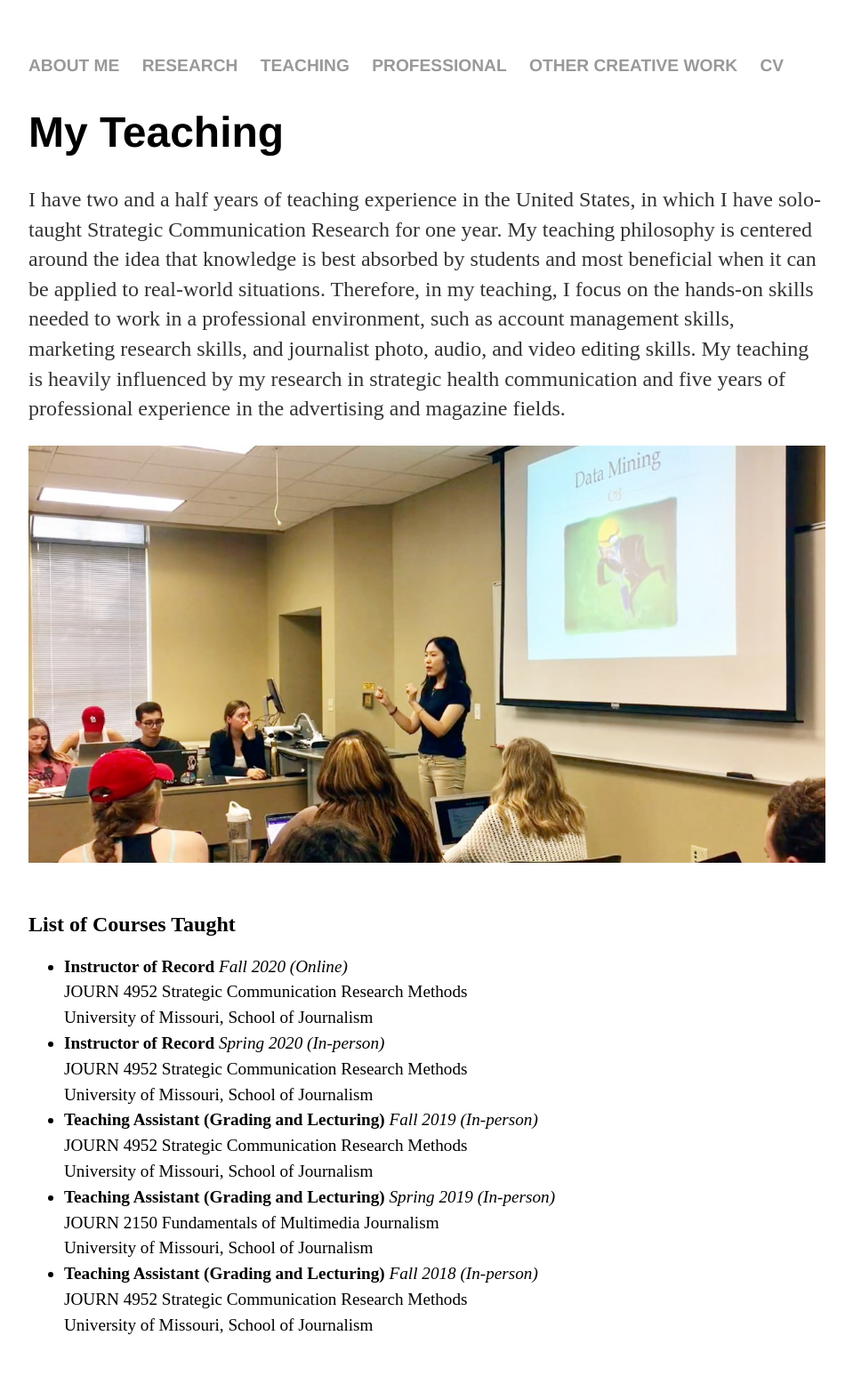
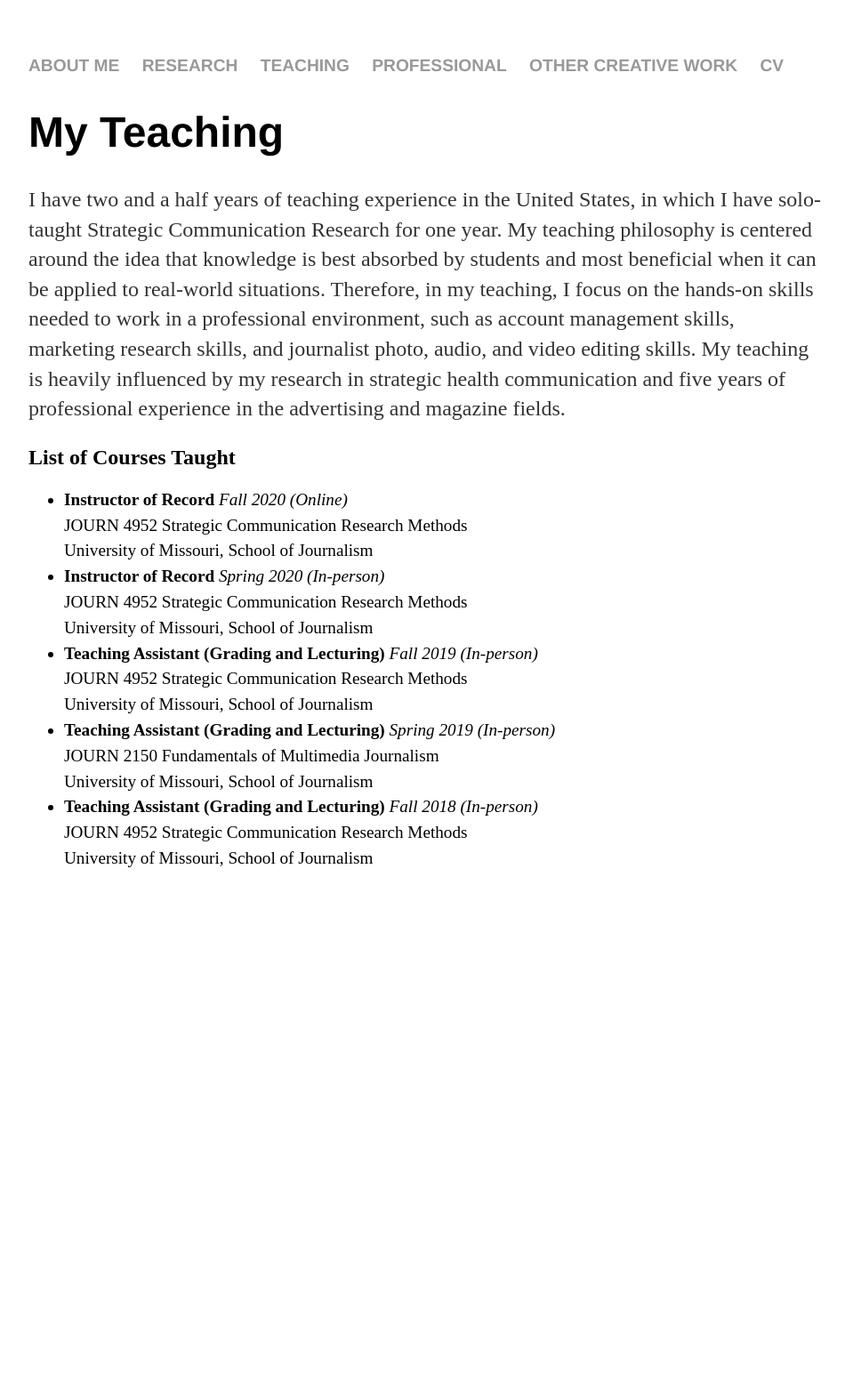
Before and after one commit to sisihuphd/sisihuphd.github.io, a Jekyll site: the page built from teaching/index.html, in a window 1280 px wide. Shown: the whole page at 89% size, without its empty margins (160-1119 px from the left). Built offline with Jekyll 4.4.1, drawn with Linux system fonts in a browser that asks for light colours; after the commit the page ends 1040 px from its top, so only the background shows below that.

Commit message:
Update index.html

```diff
--- a/teaching/index.html
+++ b/teaching/index.html
@@ -9,10 +9,6 @@ title: My Teaching
         Therefore, in my teaching, I focus on the hands-on skills needed to work in a professional environment, such as account management skills,
         marketing research skills, and journalist photo, audio, and video editing skills. My teaching is heavily influenced by my research in
         strategic health communication and five years of professional experience in the advertising and magazine fields.</p>
-
-		<div class="imgbox"><img class="center-fit" src="../images/Teaching.jpg"></div>
-		<br>
-		<br>
 
 	    <h2>List of Courses Taught</h2>
 		<ul>
```
